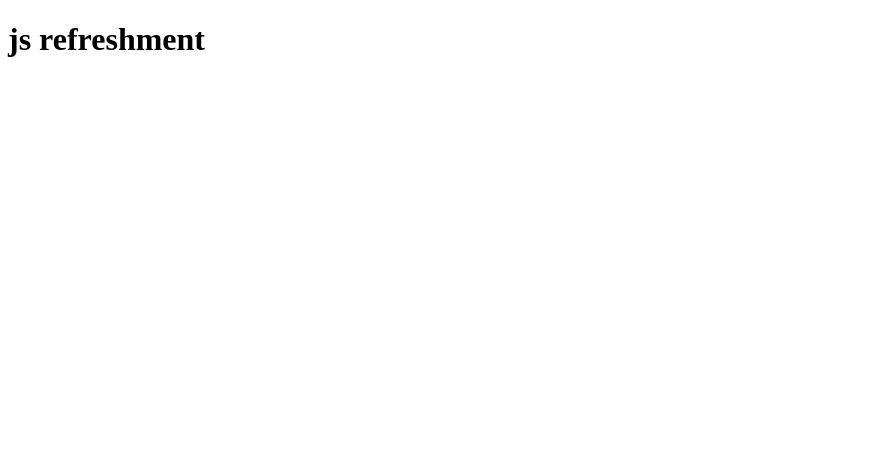
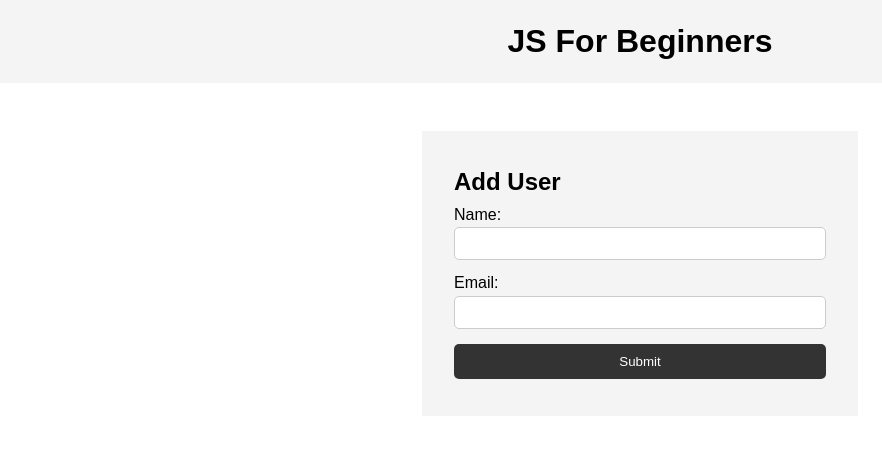
Before and after one commit to rickbeacham/js-refresh, a plain HTML site: page index.html in a window 1280 px wide. Shown: the whole page, without its empty margins (0-882 px from the left). Drawn offline with Linux system fonts and the light colour scheme.

Commit message:
Adding html and css for simple form

```diff
--- a/index.html
+++ b/index.html
@@ -4,10 +4,38 @@
     <meta charset="UTF-8" />
     <meta name="viewport" content="width=device-width, initial-scale=1.0" />
     <meta http-equiv="X-UA-Compatible" content="ie=edge" />
-    <title>Document</title>
+    <title>JS For Beginners</title>
+    <link rel="stylesheet" href="style.css" />
   </head>
   <body>
-    <header><h1>js refreshment</h1></header>
+    <header>
+      <h1>JS For Beginners</h1>
+    </header>
+
+    <section class="container">
+      <form id="my-form">
+        <h1>Add User</h1>
+        <div class="msg"></div>
+        <div>
+          <label for="name">Name:</label>
+          <input type="text" id="name" />
+        </div>
+        <div>
+          <label for="email">Email:</label>
+          <input type="text" id="email" />
+        </div>
+        <input class="btn" type="submit" value="Submit" />
+      </form>
+
+      <ul id="users"></ul>
+
+      <!-- <ul class="items">
+        <li class="item">Item 1</li>
+        <li class="item">Item 2</li>
+        <li class="item">Item 3</li>
+      </ul> -->
+    </section>
+
     <script src="scripts.js"></script>
   </body>
 </html>
--- /dev/null
+++ b/style.css
@@ -0,0 +1,77 @@
+* {
+  margin: 0;
+  padding: 0;
+  box-sizing: border-box;
+}
+
+body {
+  font-family: Arial, Helvetica, sans-serif;
+  line-height: 1.6;
+}
+
+ul {
+  list-style: none;
+}
+
+ul li {
+  padding: 5px;
+  background: #f4f4f4;
+  margin: 5px 0;
+}
+
+header {
+  background: #f4f4f4;
+  padding: 1rem;
+  text-align: center;
+}
+
+.container {
+  margin: auto;
+  width: 500px;
+  overflow: auto;
+  padding: 3rem 2rem;
+}
+
+#my-form {
+  padding: 2rem;
+  background: #f4f4f4;
+}
+
+#my-form label {
+  display: block;
+}
+
+#my-form input[type="text"] {
+  width: 100%;
+  padding: 8px;
+  margin-bottom: 10px;
+  border-radius: 5px;
+  border: 1px solid #ccc;
+}
+
+.btn {
+  display: block;
+  width: 100%;
+  padding: 10px 15px;
+  border: 0;
+  background: #333;
+  color: #fff;
+  border-radius: 5px;
+  margin: 5px 0;
+}
+
+.btn:hover {
+  background: #444;
+}
+
+.bg-dark {
+  background: #333;
+  color: #fff;
+}
+
+.error {
+  background: orangered;
+  color: #fff;
+  padding: 5px;
+  margin: 5px;
+}
```
